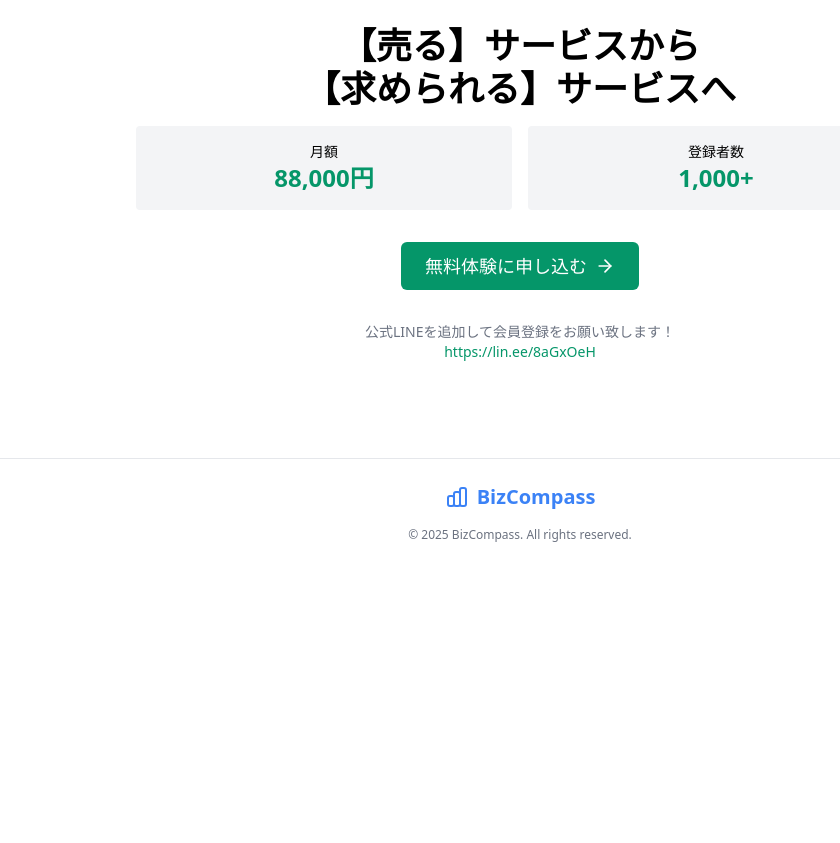
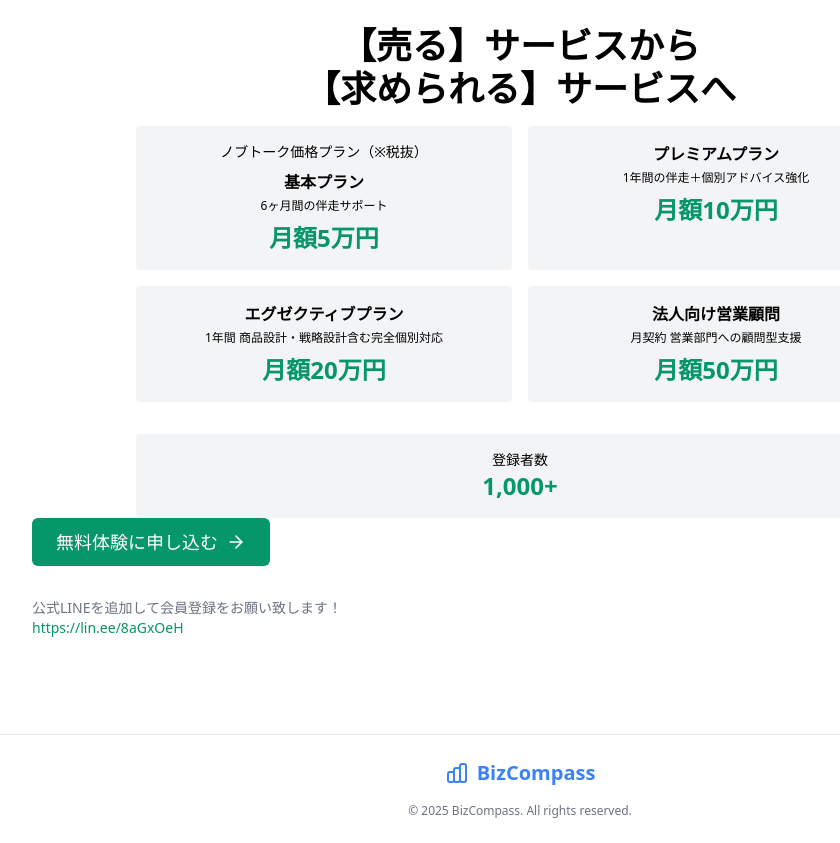
Before and after one commit to coco556/novetalk, a plain HTML site: page index.html in a window 1280 px wide. Shown: the part 6260-7103 px from the top of the page, without its empty margins (120-960 px from the left). Before the commit the page ends 6827 px from the top, so only its background shows below. Drawn offline with nearby package versions, Linux system fonts and the light colour scheme.

Commit message:
index.html

```diff
--- a/index.html
+++ b/index.html
@@ -515,11 +515,33 @@
               【求められる】サービスへ
             </span>
           </h2>
-          <div class="mb-8 grid grid-cols-2 gap-4">
+          <div class="mb-8 grid grid-cols-2 md:grid-cols-2 gap-4">
+            <!-- 基本プラン -->
             <div class="rounded bg-gray-100 p-4 text-center">
-              <div class="text-sm font-medium">月額</div>
-              <div class="text-2xl font-bold text-emerald-600">88,000円</div>
+              <div class="text-sm font-medium">ノブトーク価格プラン（※税抜）</div>
+              <div class="text-md font-bold mt-2">基本プラン</div>
+              <div class="text-xs mt-1">6ヶ月間の伴走サポート</div>
+              <div class="text-2xl font-bold text-emerald-600 mt-2">月額5万円</div>
             </div>
+            <!-- プレミアムプラン -->
+            <div class="rounded bg-gray-100 p-4 text-center">
+              <div class="text-md font-bold">プレミアムプラン</div>
+              <div class="text-xs mt-1">1年間の伴走＋個別アドバイス強化</div>
+              <div class="text-2xl font-bold text-emerald-600 mt-2">月額10万円</div>
+            </div>
+            <!-- エグゼクティブプラン -->
+            <div class="rounded bg-gray-100 p-4 text-center">
+              <div class="text-md font-bold">エグゼクティブプラン</div>
+              <div class="text-xs mt-1">1年間 商品設計・戦略設計含む完全個別対応</div>
+              <div class="text-2xl font-bold text-emerald-600 mt-2">月額20万円</div>
+            </div>
+            <!-- 法人向け営業顧問 -->
+            <div class="rounded bg-gray-100 p-4 text-center">
+              <div class="text-md font-bold">法人向け営業顧問</div>
+              <div class="text-xs mt-1">月契約 営業部門への顧問型支援</div>
+              <div class="text-2xl font-bold text-emerald-600 mt-2">月額50万円</div>
+            </div>
+          </div>
             <div class="rounded bg-gray-100 p-4 text-center">
               <div class="text-sm font-medium">登録者数</div>
               <div class="text-2xl font-bold text-emerald-600">1,000+</div>
```
